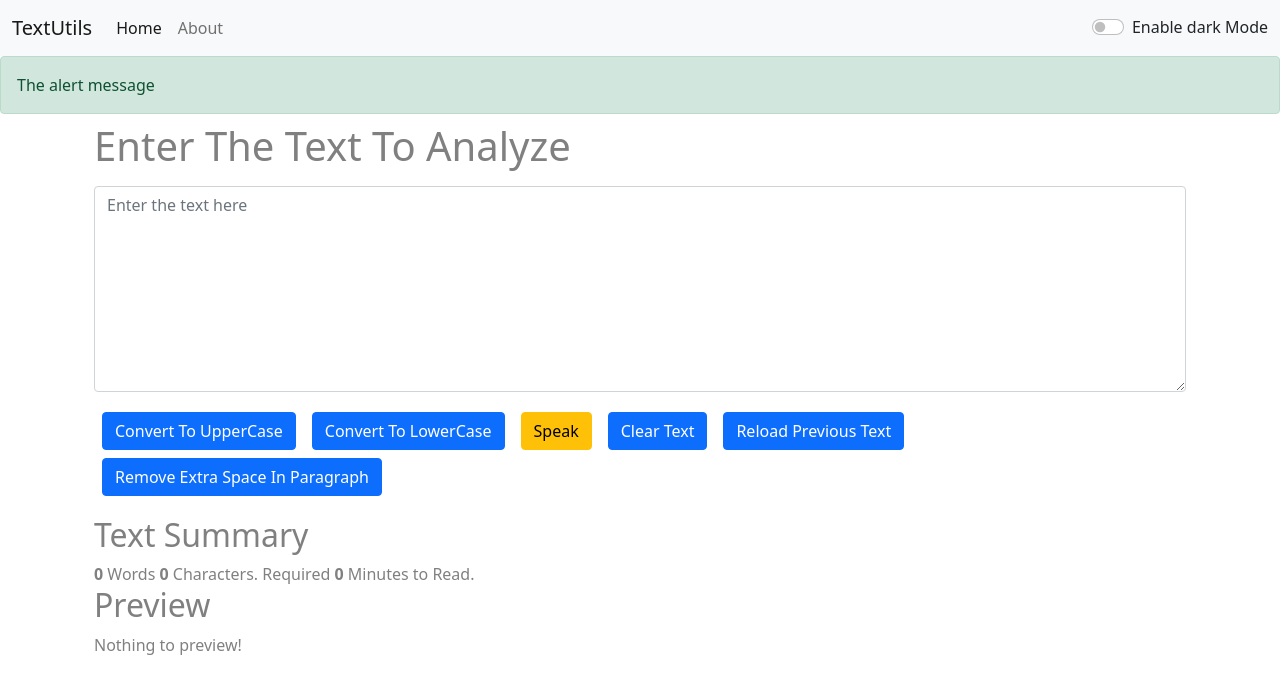
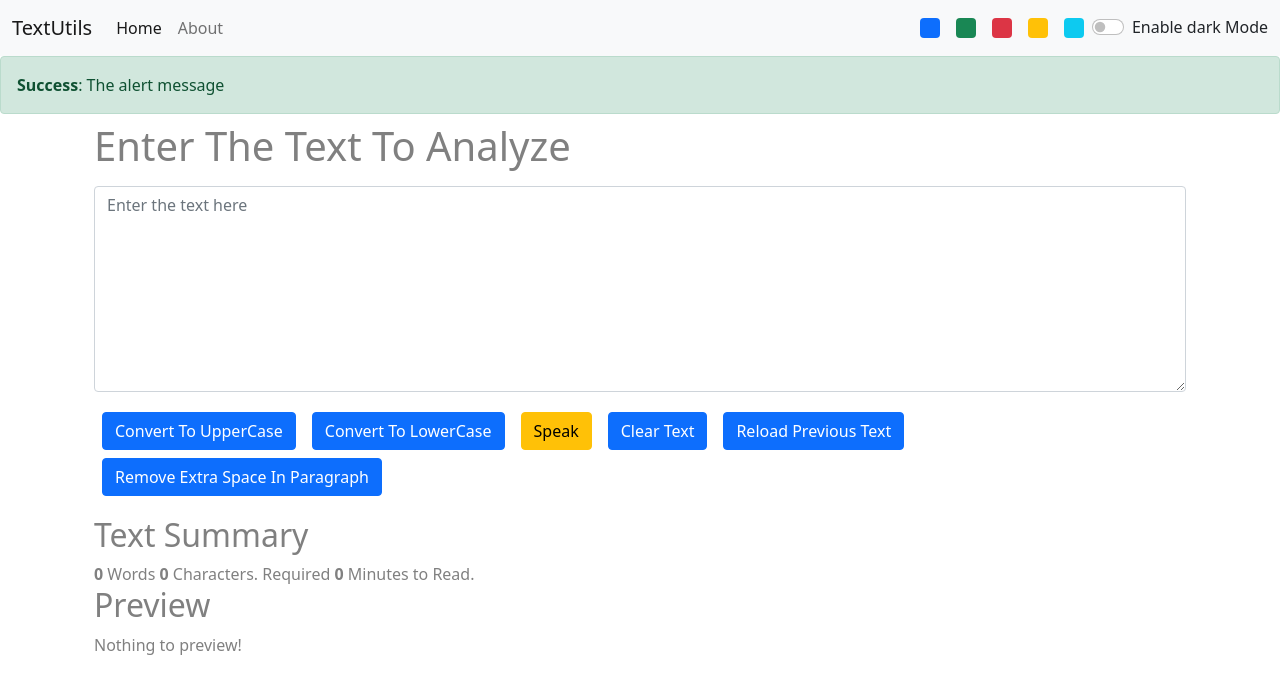
Before and after one commit to ShridharMP/textutils, a React (Create React App) app: page / in a window 1280 px wide. Shown: the top 694 px of the page. Built offline with nearby package versions, Linux system fonts and the light colour scheme.

Commit message:
issue fixes

```diff
--- a/src/App.js
+++ b/src/App.js
@@ -24,15 +24,25 @@ function App() {
     }, 1500);
   };
 
-  const handleMode = () => {
+  const removeBodyColor = () => {
+    document.body.classList.remove('bg-primary');
+    document.body.classList.remove('bg-danger');
+    document.body.classList.remove('bg-warning');
+    document.body.classList.remove('bg-info');
+    document.body.classList.remove('bg-dark');
+    document.body.classList.remove('bg-light');
+  }
+
+  const handleMode = (cls) => {
+    removeBodyColor();
     if (mode === "light") {
       setMode("dark");
-      document.body.style.backgroundColor = '#042743';
-      showAlert(mode + " mode has been Enabled", "success");
+      document.body.classList.add('bg-' + cls);
+      showAlert("Dark mode has been Enabled", "success");
     } else {
       setMode("light");
       document.body.style.backgroundColor = 'white';
-      showAlert(mode + " mode has been Enabled", "success");
+      showAlert("Light mode has been Enabled", "success");
     }
   };
 
@@ -48,7 +58,7 @@ function App() {
       <div className="container" mode={mode}>
         <Routes>
           <Route exact path="/" element={<TextForm headings="Enter The Text To Analyze" mode={mode} showAlert={showAlert} />} />
-          <Route exact path="/about" element={<About mode={mode}/>} />
+          <Route exact path="/about" element={<About mode={mode} />} />
         </Routes>
       </div>
     </Router>
--- a/src/components/Alert.js
+++ b/src/components/Alert.js
@@ -2,11 +2,15 @@ import React from "react";
 import PropTypes from 'prop-types';
 
 function Alert(props) {
+  const capitalize = (word)=>{
+    const lower = word.toLowerCase();
+    return lower.charAt(0).toUpperCase() + lower.slice(1);
+}
   return (
     <div style={{ height: '50px' }}>
       {props.alert &&
         <div className={`alert alert-${props.alert.type} alert-dismissible fade show`} role="alert">
-          {props.alert.msg}
+          <strong>{capitalize(props.alert.type)}</strong>: {props.alert.msg}
         </div>
       }
     </div>
--- a/src/components/NavBar.js
+++ b/src/components/NavBar.js
@@ -35,21 +35,23 @@ export default function NavBar(props) {
               </Link>
             </li>
           </ul>
+          <div className="d-flex">
+            <button className="bg-primary rounded mx-2" onClick={() => { props.handleMode('primary') }} style={{ height: "20px", width: "20px", cursor: 'pointer', border: 'none' }}></button>
+            <button className="bg-success rounded mx-2" onClick={() => { props.handleMode('success') }} style={{ height: "20px", width: "20px", cursor: 'pointer', border: 'none' }}></button>
+            <button className="bg-danger rounded mx-2" onClick={() => { props.handleMode('danger') }} style={{ height: "20px", width: "20px", cursor: 'pointer', border: 'none' }}></button>
+            <button className="bg-warning rounded mx-2" onClick={() => { props.handleMode('warning') }} style={{ height: "20px", width: "20px", cursor: 'pointer', border: 'none' }}></button>
+            <button className="bg-info rounded mx-2" onClick={() => { props.handleMode('info') }} style={{ height: "20px", width: "20px", cursor: 'pointer', border: 'none' }}></button>
+          </div>
           <div
-            className={`form-check form-switch text-${
-              props.mode === "light" ? "dark" : "light"
-            }`}
+            className={`form-check form-switch text-${props.mode === "light" ? "dark" : "light"}`}
           >
             <input
               className="form-check-input"
               type="checkbox"
               id="flexSwitchCheckDefault"
-              onClick={props.handleMode}
+              onClick={() => { props.handleMode(props.mode === "light" ? "dark" : "light") }}
             />
-            <label
-              className="form-check-label"
-              htmlFor="flexSwitchCheckDefault"
-            >
+            <label className="form-check-label" htmlFor="flexSwitchCheckDefault">
               Enable {props.mode === "light" ? "dark" : "light"} Mode
             </label>
           </div>
@@ -69,3 +71,14 @@ NavBar.propTypes = {
 NavBar.defaultProps = {
   aboutText: "About Text",
 };
+
+NavBar.propTypes = {
+  title: PropTypes.string.isRequired,
+  aboutText: PropTypes.string,
+  mode: PropTypes.string.isRequired,
+  handleMode: PropTypes.func.isRequired,
+};
+
+NavBar.defaultProps = {
+  aboutText: "About Text",
+};
```
